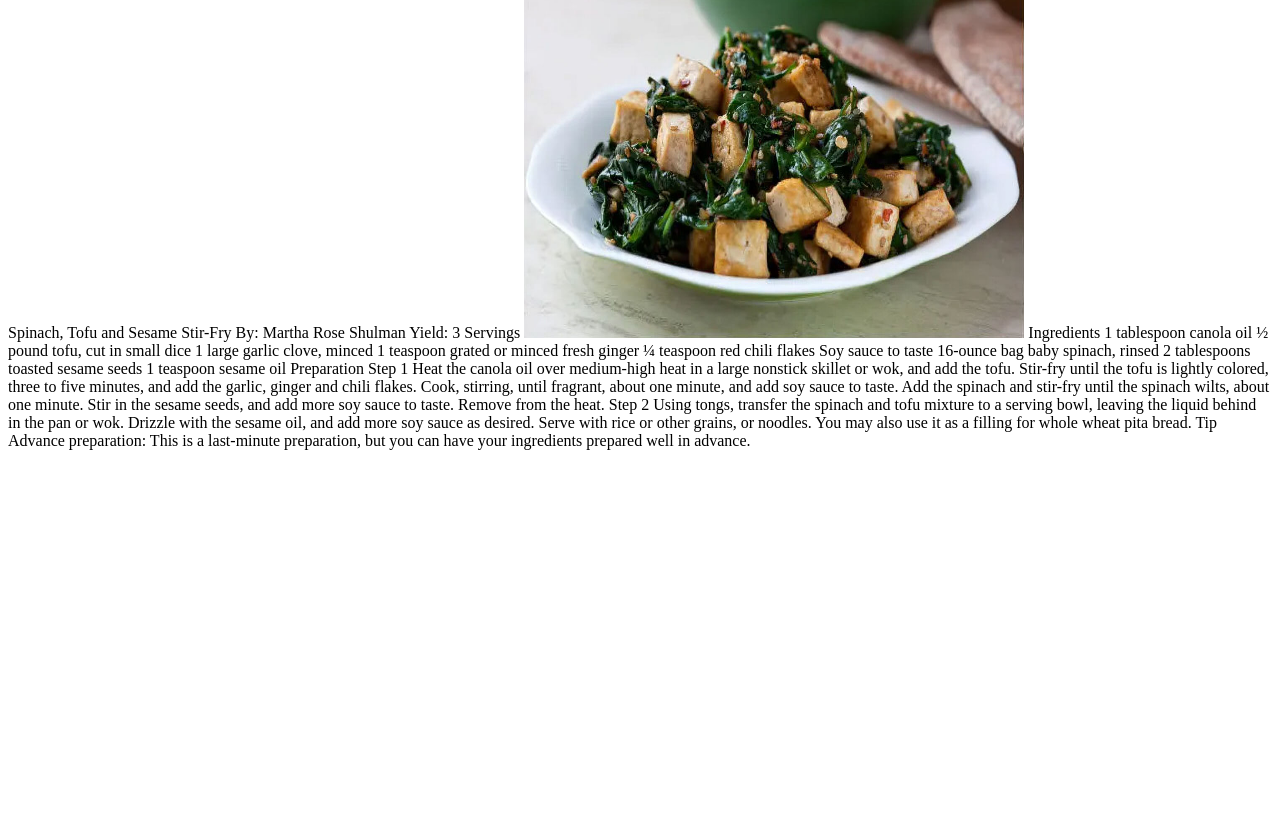
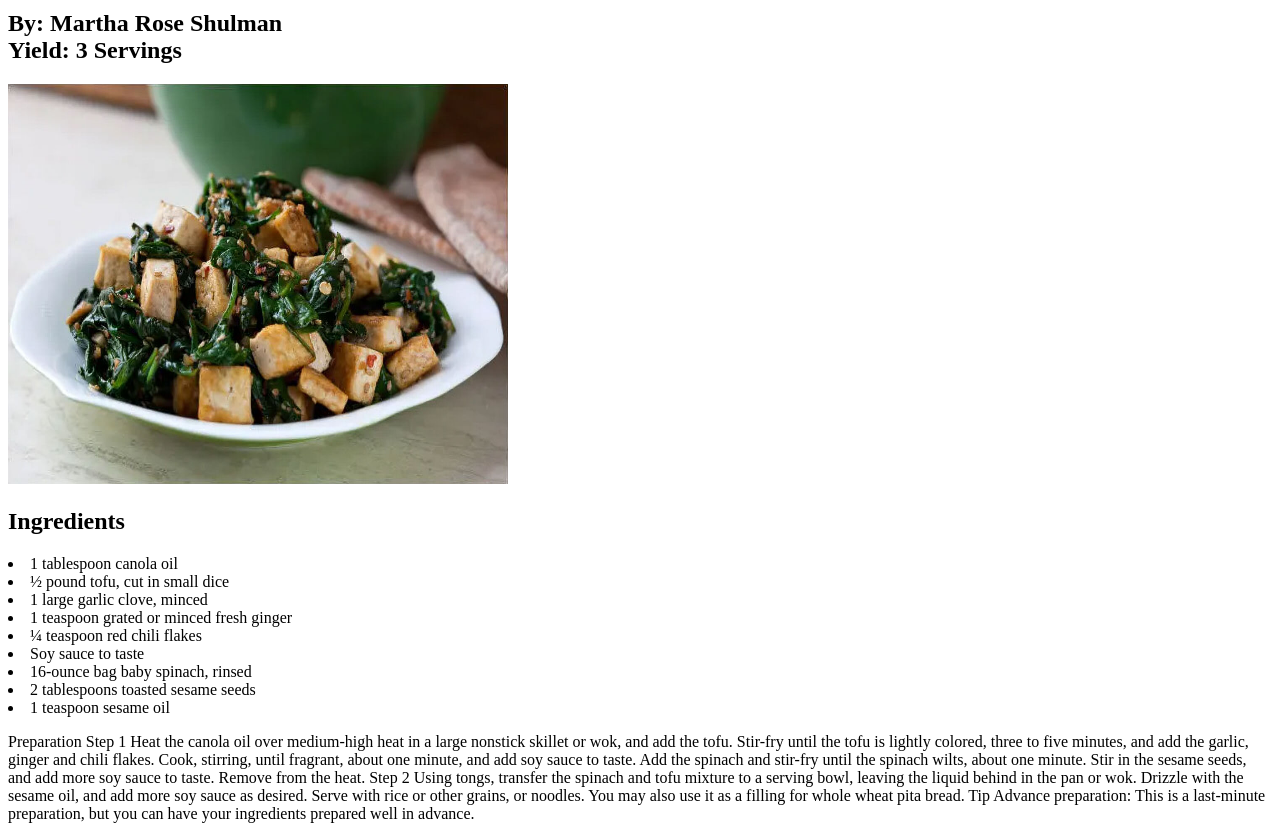
Before and after one commit to AmaraDamji/exercise7, a plain HTML site: page index.html in a window 1280 px wide. Shown: the part 70-901 px from the top of the page. Before the commit the page ends 800 px from the top, so only its background shows below. Drawn offline with Linux system fonts and the light colour scheme; a web font is replaced by a local one.

Commit message:
style added

```diff
--- a/index.html
+++ b/index.html
@@ -14,8 +14,7 @@
     <link href="https://fonts.googleapis.com/css2?family=Metal+Mania&family=Yuji+Syuku&display=swap" rel="stylesheet">
 
     <style>
-
-  h1{
+      h1 {
         .metal-mania-regular {
           font-family: "Metal Mania", system-ui;
           font-weight: 400;
@@ -23,34 +22,43 @@
         }
       }
 
-  p{
+      h2 {
+        .metal-mania-regular {
+          font-family: "Metal Mania", system-ui;
+          font-weight: 250;
+          font-style: normal;
+        }
+      }
+
+      p {
         .yuji-syuku-regular {
           font-family: "Yuji Syuku", serif;
           font-weight: 400;
           font-style: normal;
         }
       }
-
     </style>
   </head>
   <body>
 
-    Spinach, Tofu and Sesame Stir-Fry
-    By: Martha Rose Shulman
-    Yield: 3 Servings
+    <h1>Spinach, Tofu and Sesame Stir-Fry </h1>
+    <h2> By: Martha Rose Shulman<br> Yield: 3 Servings </h2>
+
     <img src="tofu.jpg" alt="Spinach, Tofu, and Sesame Stir-Fry" width="500px" height="400px">
 
-    Ingredients
+    <h2>Ingredients</h2>
 
-    1 tablespoon canola oil
-    ½ pound tofu, cut in small dice
-    1 large garlic clove, minced
-    1 teaspoon grated or minced fresh ginger
-    ¼ teaspoon red chili flakes
-    Soy sauce to taste
-    16-ounce bag baby spinach, rinsed
-    2 tablespoons toasted sesame seeds
-    1 teaspoon sesame oil
+    <p>
+
+      <li>1 tablespoon canola oil</li>
+     <li> ½ pound tofu, cut in small dice</li>
+      <li>1 large garlic clove, minced</li>
+      <li>1 teaspoon grated or minced fresh ginger</li>
+     <li> ¼ teaspoon red chili flakes</li>
+      <li>Soy sauce to taste</li>
+      <li>16-ounce bag baby spinach, rinsed</li>
+      <li>2 tablespoons toasted sesame seeds</li>
+      <li>1 teaspoon sesame oil</li></p>
 
     Preparation
 
```
Lines whose indentation alone changed are shown as unchanged.
